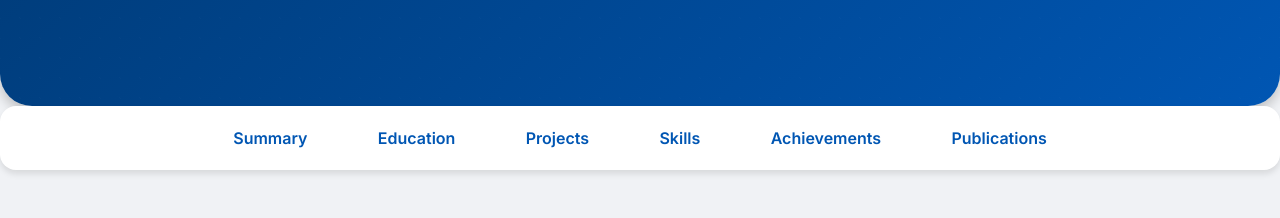
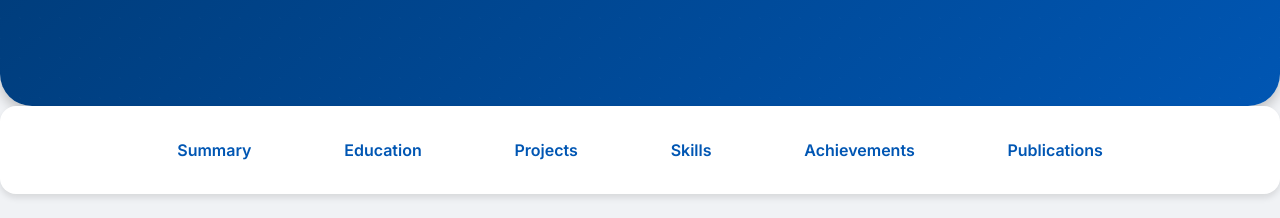
Before and after one commit to aloktiwari121/Webpage, a plain HTML site: page index.html in a window 1280 px wide. Shown: the part 582-800 px from the top of the page. Drawn offline with nearby package versions, Linux system fonts and the light colour scheme.

Commit message:
Update index.html

```diff
--- a/index.html
+++ b/index.html
@@ -144,7 +144,7 @@
         /* Navigation Bar */
         .nav-bar {
             background-color: var(--card-bg); /* White background for nav */
-            padding: 0.75rem 0;
+            padding: 1.25rem 0;
             margin-bottom: 2.5rem; /* More space */
             border-radius: 1rem; /* Consistent rounding */
             box-shadow: var(--shadow);
@@ -162,13 +162,13 @@
             margin: 0;
         }
         .nav-item {
-            margin: 0.5rem 1.2rem; /* Increased spacing */
+            margin: 0.75rem 1.5rem; /* Increased spacing */
         }
         .nav-link {
             color: var(--primary-blue); /* Blue links */
             text-decoration: none;
             font-weight: 600;
-            padding: 0.6rem 1rem;
+            padding: 0.8rem 1.4rem;
             border-radius: 0.75rem; /* More rounded pills */
             transition: background-color var(--transition-speed) ease, color var(--transition-speed) ease, transform var(--transition-speed) ease;
         }
```
